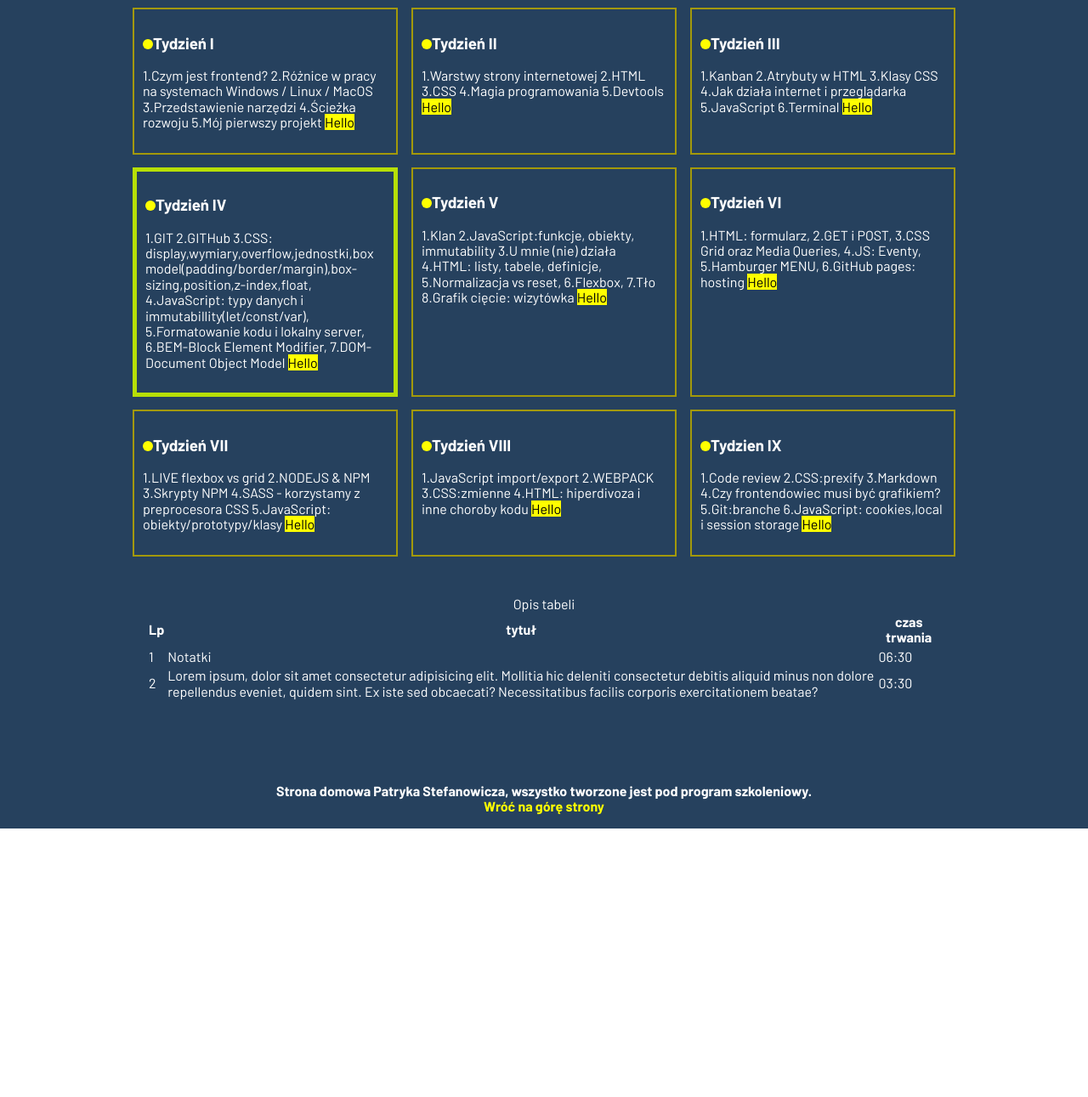
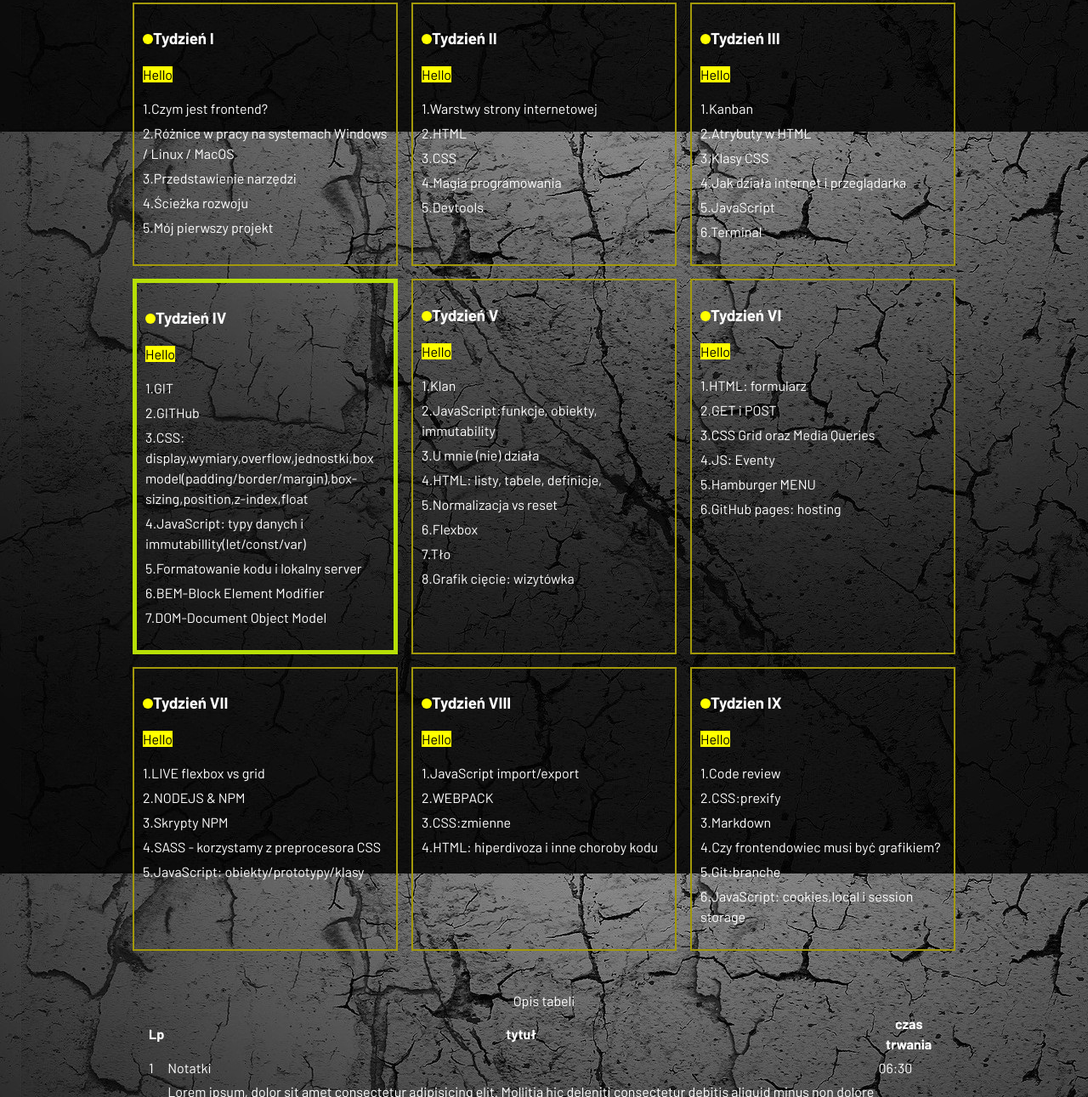
Before and after one commit to patrykstefanowicz/webpack-test, a website built with webpack: page src/pages/index.html in a window 1280 px wide. Shown: the part 718-2009 px from the top of the page at 85% size. Before the commit the page ends 1693 px from the top, so only its background shows below. Built offline with nearby package versions, Linux system fonts and the light colour scheme.

Commit message:
change background

```diff
--- a/src/pages/index.html
+++ b/src/pages/index.html
@@ -60,76 +60,125 @@
           <article class="week-summary">
             <h3 class="week-summary__title">Tydzień I</h3>
             <p class="week-summary__description">
-              1.Czym jest frontend? 2.Różnice w pracy na systemach Windows /
-              Linux / MacOS 3.Przedstawienie narzędzi 4.Ścieżka rozwoju 5.Mój
-              pierwszy projekt
-            </p>
+              <p class="week-summary__paragraph">1.Czym jest frontend? </p>
+              <p class="week-summary__paragraph">2.Różnice w pracy na systemach Windows / Linux / MacOS</p>
+              <p class="week-summary__paragraph"> 3.Przedstawienie narzędzi </p>
+                <p class="week-summary__paragraph">4.Ścieżka rozwoju </p>
+                  <p class="week-summary__paragraph">5.Mój pierwszy projekt</p>
+
           </article>
 
           <article class="week-summary">
             <h3 class="week-summary__title">Tydzień II</h3>
             <p class="week-summary__description">
-              1.Warstwy strony internetowej 2.HTML 3.CSS 4.Magia programowania
-              5.Devtools
+              <p class="week-summary__paragraph">1.Warstwy strony internetowej </p>
+              <p class="week-summary__paragraph">2.HTML</p>
+              <p class="week-summary__paragraph"> 3.CSS </p>
+                <p class="week-summary__paragraph">4.Magia programowania</p>
+                  <p class="week-summary__paragraph">5.Devtools</p>
+
+
+
+
+
             </p>
           </article>
 
           <article class="week-summary">
             <h3 class="week-summary__title">Tydzień III</h3>
             <p class="week-summary__description">
-              1.Kanban 2.Atrybuty w HTML 3.Klasy CSS 4.Jak działa internet i
-              przeglądarka 5.JavaScript 6.Terminal
+              <p class="week-summary__paragraph">1.Kanban </p>
+              <p class="week-summary__paragraph">2.Atrybuty w HTML</p>
+              <p class="week-summary__paragraph">3.Klasy CSS </p>
+                <p class="week-summary__paragraph">4.Jak działa internet i
+                  przeglądarka</p>
+                  <p class="week-summary__paragraph">5.JavaScript</p>
+                  <p class="week-summary__paragraph">6.Terminal</p>
+
             </p>
           </article>
 
           <article class="week-summary week-summary--special">
             <h3 class="week-summary__title">Tydzień IV</h3>
             <p class="week-summary__description">
-              1.GIT 2.GITHub 3.CSS: display,wymiary,overflow,jednostki,box
-              model(padding/border/margin),box-sizing,position,z-index,float,
-              4.JavaScript: typy danych i immutabillity(let/const/var),
-              5.Formatowanie kodu i lokalny server, 6.BEM-Block Element
-              Modifier, 7.DOM-Document Object Model
+              <p class="week-summary__paragraph">1.GIT</p>
+              <p class="week-summary__paragraph">2.GITHub</p>
+              <p class="week-summary__paragraph">3.CSS: display,wymiary,overflow,jednostki,box
+                model(padding/border/margin),box-sizing,position,z-index,float</p>
+                <p class="week-summary__paragraph">4.JavaScript: typy danych i immutabillity(let/const/var)</p>
+                  <p class="week-summary__paragraph">5.Formatowanie kodu i lokalny server</p>
+                  <p class="week-summary__paragraph">6.BEM-Block Element
+                    Modifier</p>
+                    <p class="week-summary__paragraph">7.DOM-Document Object Model</p>
             </p>
           </article>
 
           <article class="week-summary">
             <h3 class="week-summary__title">Tydzień V</h3>
             <p class="week-summary__description">
-              1.Klan 2.JavaScript:funkcje, obiekty, immutability 3.U mnie (nie)
-              działa 4.HTML: listy, tabele, definicje, 5.Normalizacja vs reset,
-              6.Flexbox, 7.Tło 8.Grafik cięcie: wizytówka
+              <p class="week-summary__paragraph">1.Klan </p>
+              <p class="week-summary__paragraph">2.JavaScript:funkcje, obiekty, immutability</p>
+              <p class="week-summary__paragraph">3.U mnie (nie)
+                działa </p>
+                <p class="week-summary__paragraph">4.HTML: listy, tabele, definicje, </p>
+                  <p class="week-summary__paragraph">5.Normalizacja vs reset</p>
+                  <p class="week-summary__paragraph">6.Flexbox</p>
+                  <p class="week-summary__paragraph">7.Tło</p>
+                  <p class="week-summary__paragraph">8.Grafik cięcie: wizytówka</p>
+
             </p>
           </article>
 
           <article class="week-summary">
             <h3 class="week-summary__title">Tydzień VI</h3>
             <p class="week-summary__description">
-              1.HTML: formularz, 2.GET i POST, 3.CSS Grid oraz Media Queries,
-              4.JS: Eventy, 5.Hamburger MENU, 6.GitHub pages: hosting
+              <p class="week-summary__paragraph">1.HTML: formularz</p>
+              <p class="week-summary__paragraph">2.GET i POST</p>
+              <p class="week-summary__paragraph">3.CSS Grid oraz Media Queries</p>
+                <p class="week-summary__paragraph">4.JS: Eventy</p>
+                  <p class="week-summary__paragraph">5.Hamburger MENU</p>
+                  <p class="week-summary__paragraph">6.GitHub pages: hosting</p>
+
+
             </p>
           </article>
 
           <article class="week-summary">
             <h3 class="week-summary__title">Tydzień VII</h3>
             <p class="week-summary__description">
-              1.LIVE flexbox vs grid 2.NODEJS & NPM 3.Skrypty NPM 4.SASS -
-              korzystamy z preprocesora CSS 5.JavaScript:
-              obiekty/prototypy/klasy
+              <p class="week-summary__paragraph">1.LIVE flexbox vs grid</p>
+              <p class="week-summary__paragraph">2.NODEJS & NPM</p>
+              <p class="week-summary__paragraph">3.Skrypty NPM  </p>
+                <p class="week-summary__paragraph">4.SASS -
+                  korzystamy z preprocesora CSS</p>
+                  <p class="week-summary__paragraph">5.JavaScript:
+                    obiekty/prototypy/klasy</p>
+
+
             </p>
           </article>
 
           <article class="week-summary">
             <h3 class="week-summary__title">Tydzień VIII</h3>
             <p class="week-summary__description">
-              1.JavaScript import/export 2.WEBPACK 3.CSS:zmienne 4.HTML: hiperdivoza i inne choroby kodu
+              <p class="week-summary__paragraph">1.JavaScript import/export</p>
+              <p class="week-summary__paragraph">2.WEBPACK</p>
+              <p class="week-summary__paragraph">3.CSS:zmienne</p>
+                <p class="week-summary__paragraph">4.HTML: hiperdivoza i inne choroby kodu</p>
+
             </p>
           </article>
 
           <article class="week-summary">
             <h3 class="week-summary__title">Tydzien IX</h3>
             <p class="week-summary__description">
-              1.Code review 2.CSS:prexify 3.Markdown 4.Czy frontendowiec musi być grafikiem? 5.Git:branche 6.JavaScript: cookies,local i session storage
+              <p class="week-summary__paragraph">1.Code review</p>
+              <p class="week-summary__paragraph">2.CSS:prexify</p>
+              <p class="week-summary__paragraph">3.Markdown</p>
+                <p class="week-summary__paragraph">4.Czy frontendowiec musi być grafikiem?</p>
+                <p class="week-summary__paragraph">5.Git:branche</p>
+                <p class="week-summary__paragraph">6.JavaScript: cookies,local i session storage</p>
+
             </p>
           </article>
         </div>
--- a/src/scss/main.scss
+++ b/src/scss/main.scss
@@ -8,7 +8,9 @@
 :root{
   color: white;
   text-decoration: none;
-  --background: radial-gradient(circle, rgba(247,242,244,1) 0%, rgba(38,65,94,1) 0%);
+  line-height: 1.5rem;
+  --background: url(../assets/img/background.jpg);
+
 }
 
 html {
@@ -50,7 +52,8 @@ html {
 }
 
 body {
-  background: var(--background);
+  background-image: var(--background);
+  background-attachment: fixed;
   font-family: 'Barlow', sans-serif;
 }
 
--- a/src/scss/modules/week-summary.scss
+++ b/src/scss/modules/week-summary.scss
@@ -2,6 +2,11 @@
     padding: 10px;
     border: 2px solid rgb(163, 153, 10);
     margin-bottom: 15px;
+
+    &__paragraph{
+      margin: 5px 0 5px 0;
+    }
+
     &--special {
       border: 5px solid rgb(183, 223, 7);
     }
```
Also changed, not shown: src/assets/img/background.jpg (added).
